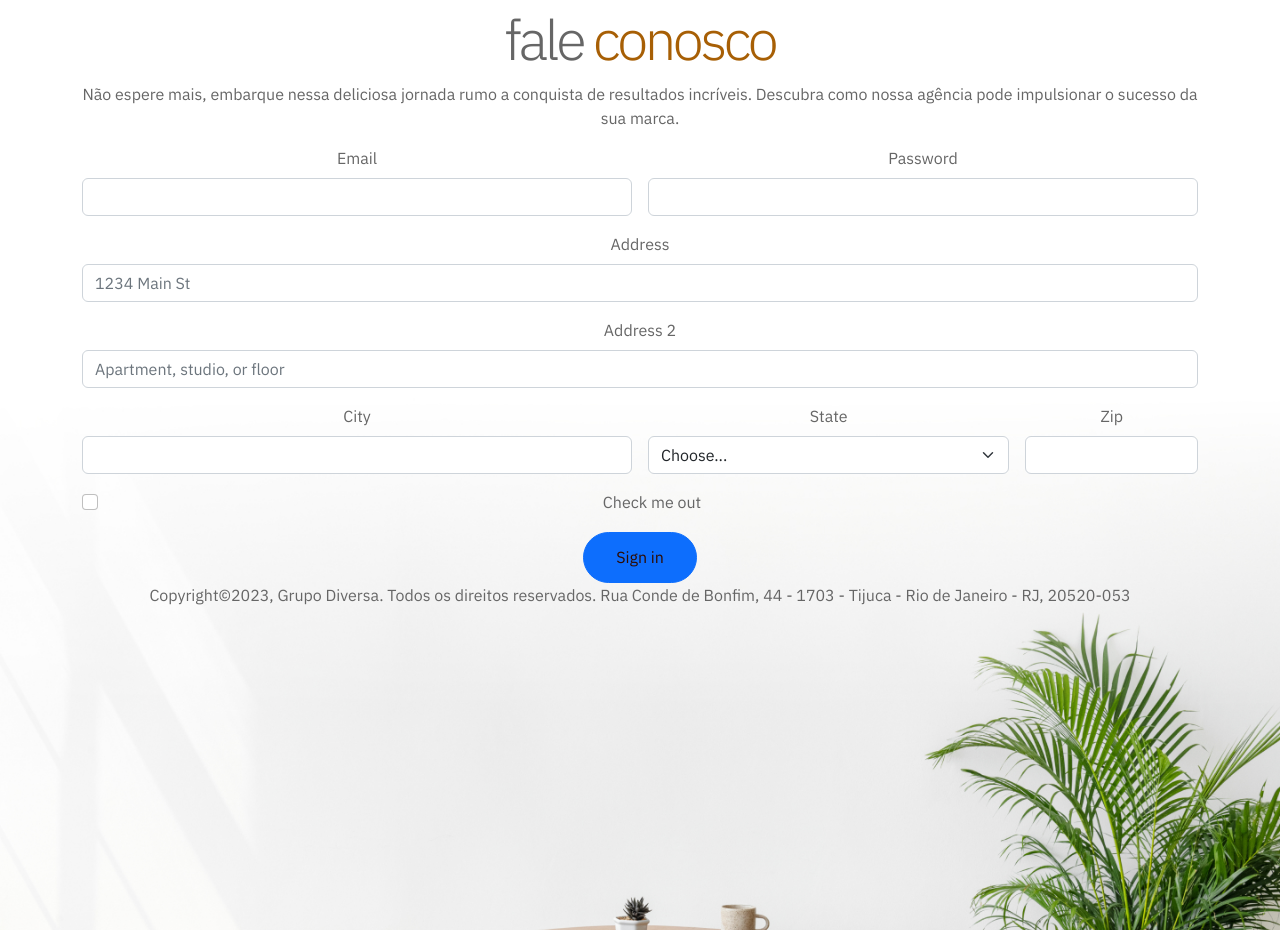
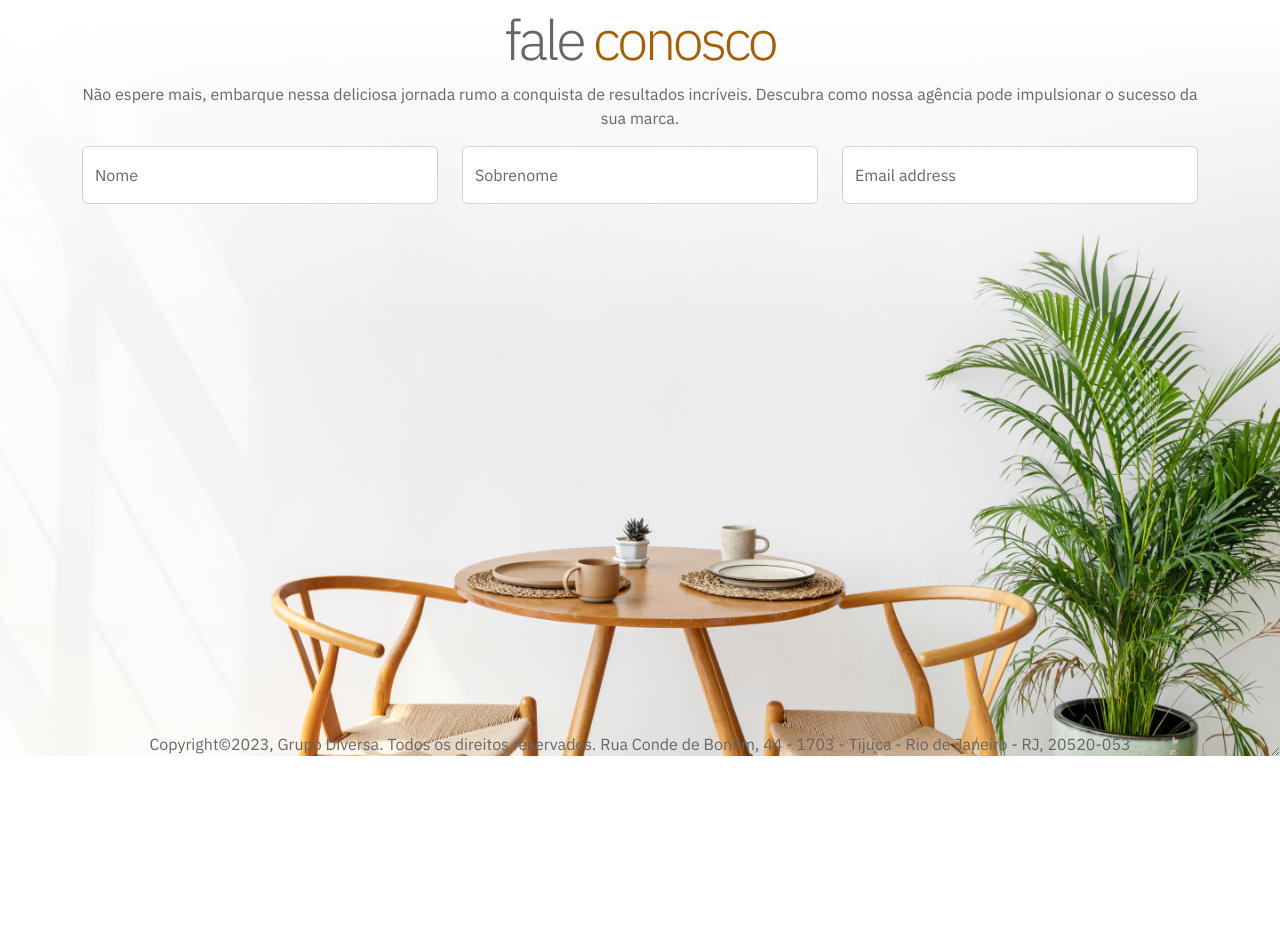
Before and after one commit to EquipeD360/website360, a plain HTML site: page index.html in a window 1280 px wide. Shown: the part 1931-2861 px from the top of the page. After the commit the page ends 2687 px from the top, so only its background shows below. Drawn offline with nearby package versions, Linux system fonts and the light colour scheme.

Commit message:
form e mesa

```diff
--- a/index.html
+++ b/index.html
@@ -123,52 +123,28 @@
                 <h2>fale <span>conosco</span></h2>
                 <p>Não espere mais, embarque nessa deliciosa jornada rumo a conquista de resultados incríveis. Descubra como nossa agência pode impulsionar o sucesso da sua marca.</p>
                 <!--Formulçário-->
-                <form class="row g-3">
-                    <div class="col-md-6">
-                      <label for="inputEmail4" class="form-label">Email</label>
-                      <input type="email" class="form-control" id="inputEmail4">
-                    </div>
-                    <div class="col-md-6">
-                      <label for="inputPassword4" class="form-label">Password</label>
-                      <input type="password" class="form-control" id="inputPassword4">
-                    </div>
-                    <div class="col-12">
-                      <label for="inputAddress" class="form-label">Address</label>
-                      <input type="text" class="form-control" id="inputAddress" placeholder="1234 Main St">
-                    </div>
-                    <div class="col-12">
-                      <label for="inputAddress2" class="form-label">Address 2</label>
-                      <input type="text" class="form-control" id="inputAddress2" placeholder="Apartment, studio, or floor">
-                    </div>
-                    <div class="col-md-6">
-                      <label for="inputCity" class="form-label">City</label>
-                      <input type="text" class="form-control" id="inputCity">
-                    </div>
-                    <div class="col-md-4">
-                      <label for="inputState" class="form-label">State</label>
-                      <select id="inputState" class="form-select">
-                        <option selected>Choose...</option>
-                        <option>...</option>
-                      </select>
-                    </div>
-                    <div class="col-md-2">
-                      <label for="inputZip" class="form-label">Zip</label>
-                      <input type="text" class="form-control" id="inputZip">
-                    </div>
-                    <div class="col-12">
-                      <div class="form-check">
-                        <input class="form-check-input" type="checkbox" id="gridCheck">
-                        <label class="form-check-label" for="gridCheck">
-                          Check me out
-                        </label>
-                      </div>
-                    </div>
-                    <div class="col-12">
-                      <button type="submit" class="btn btn-primary">Sign in</button>
-                    </div>
+                <form class="row">
+                        <div class="col">
+                            <div class="form-floating">
+                                <input type="text" class="form-control" id="floatingInput" placeholder="João">
+                                <label for="floatingInput">Nome</label>
+                              </div>
+                        </div>
+                        <div class="col">
+                            <div class="form-floating">
+                                <input type="text" class="form-control" id="floatingInput" placeholder="da Silva">
+                                <label for="floatingInput">Sobrenome</label>
+                              </div>
+                        </div>
+                        <div class="col">
+                            <div class="form-floating">
+                                <input type="email" class="form-control" id="floatingInput" placeholder="name@example.com">
+                                <label for="floatingInput">Email address</label>
+                              </div>
+                        </div>
                   </form>
+                  <br/><br/><br/><br/><br/><br/><br/><br/><br/><br/><br/><br/><br/><br/><br/><br/><br/><br/><br/><br/><br/><br/>
                 <div>Copyright©2023, Grupo Diversa. Todos os direitos reservados. Rua Conde de Bonfim, 44 - 1703 - Tijuca - Rio de Janeiro - RJ, 20520-053</div>
-                <br/><br/><br/><br/><br/><br/><br/><br/><br/><br/><br/><br/><br/><br/><br/><br/><br/><br/><br/><br/><br/><br/>
             </div>
         </div>
     </main>
```
